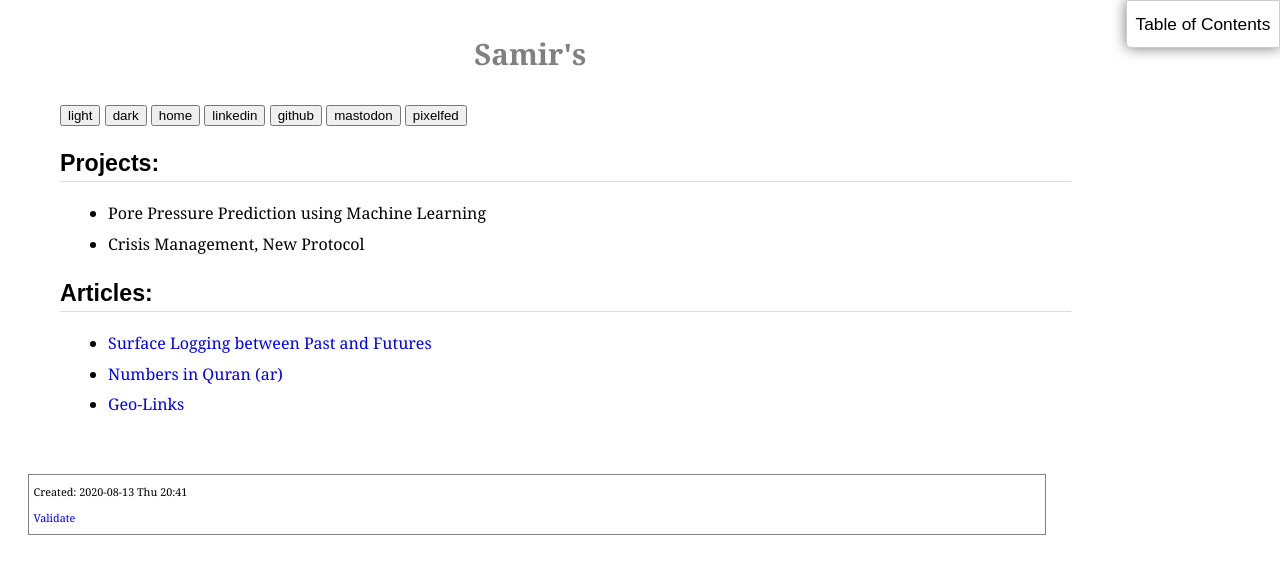
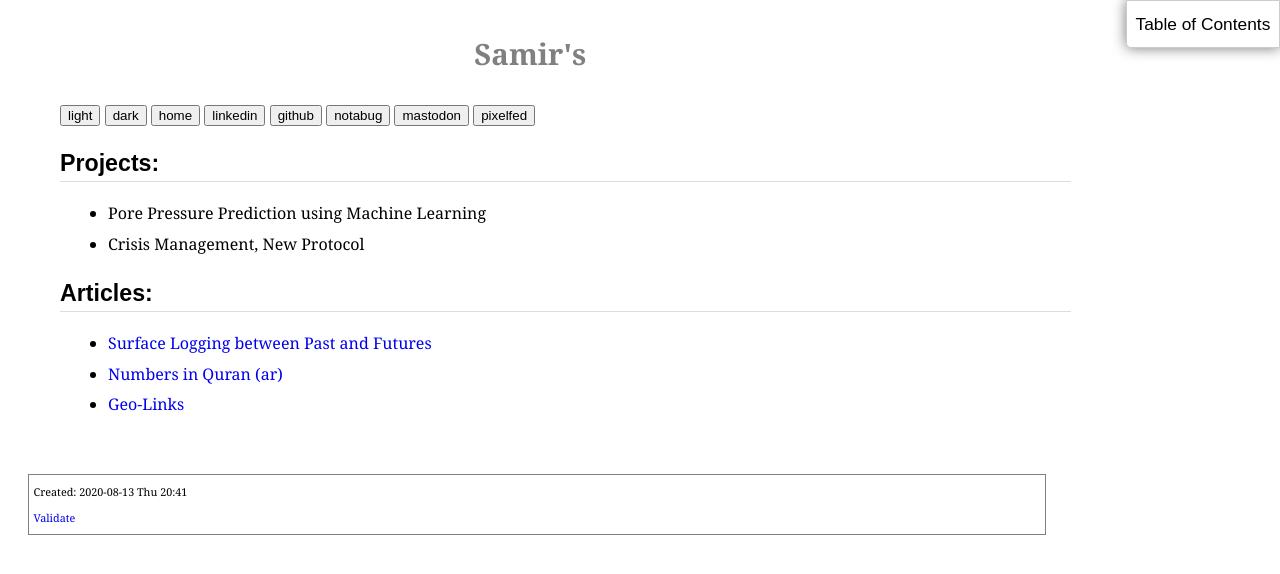
Before and after one commit to samired/samired.github.io, a plain HTML site: page index.html in a window 1280 px wide. Drawn offline with Linux system fonts and the light colour scheme; a web font is replaced by a local one.

Commit message:
adding Notabug

```diff
--- a/index.html
+++ b/index.html
@@ -250,6 +250,7 @@ function swapStyle(css){
   <button onclick="location.href = 'https://samired.github.io/';">home</button>
   <button onclick="location.href = 'https://www.linkedin.com/in/samired';">linkedin</button>
   <button onclick="location.href = 'https://github.com/samired';">github</button>
+  <button onclick="location.href = 'https://notabug.org/smir';">notabug</button>
   <button onclick="location.href = 'https://mastodon.social/@smir';">mastodon</button>
   <button onclick="location.href = 'https://pixelfed.social/smir';">pixelfed</button>
 </div>
```
